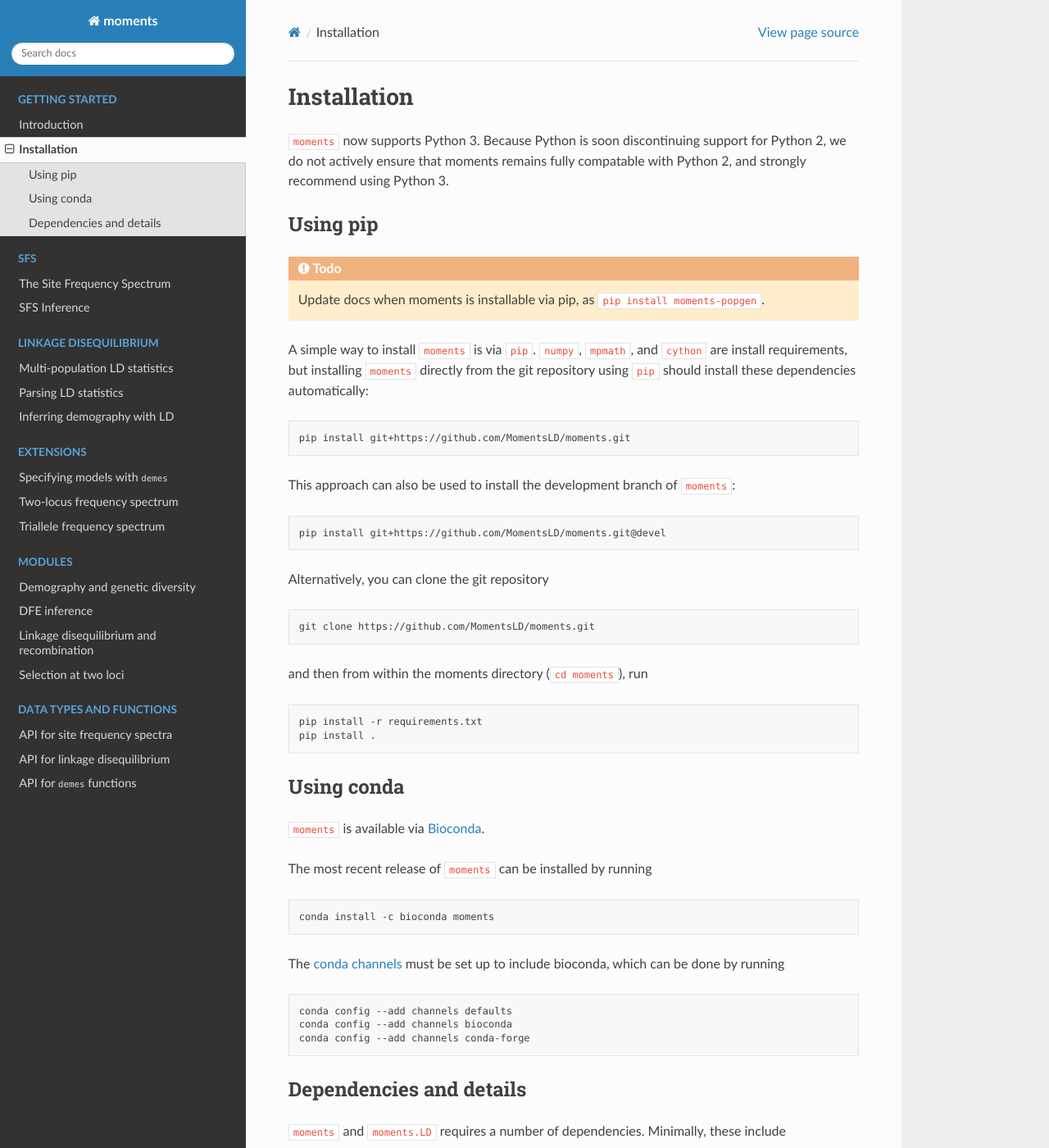
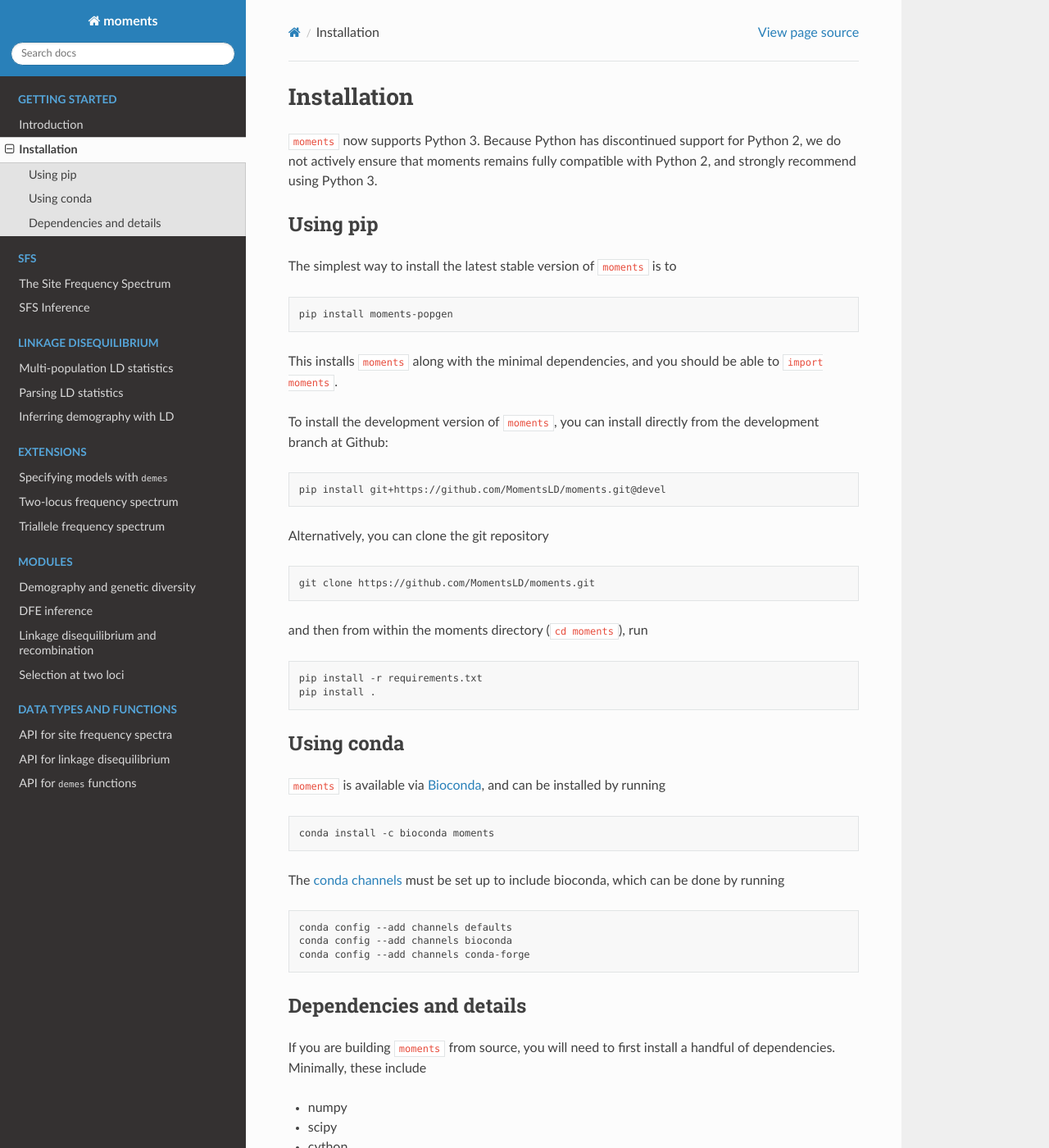
Before and after one commit to MomentsLD/moments, a Sphinx documentation site: the page built from docs/installation.rst, in a window 1280 px wide and 1400 px high. Shown: the whole window at 82% size. Built offline with Sphinx 7.4.7 and the Read the Docs theme 2.0.0, drawn with Linux system fonts in a browser that asks for light colours; some of the changed text lies outside the part shown.

Commit message:
Update installation docs

```diff
--- a/docs/installation.rst
+++ b/docs/installation.rst
@@ -2,25 +2,24 @@
 Installation
 ============
 
-``moments`` now supports Python 3. Because Python is soon discontinuing support for
-Python 2, we do not actively ensure that moments remains fully compatable with Python
-2, and strongly recommend using Python 3.
+``moments`` now supports Python 3. Because Python has discontinued support for
+Python 2, we do not actively ensure that moments remains fully compatible with
+Python 2, and strongly recommend using Python 3.
 
 Using pip
 =========
 
-.. todo::
-    Update docs when moments is installable via pip, as ``pip install moments-popgen``.
-
-A simple way to install ``moments`` is via ``pip``. ``numpy``, ``mpmath``, and ``cython``
-are install requirements, but installing ``moments`` directly from the git repository
-using ``pip`` should install these dependencies automatically:
+The simplest way to install the latest stable version of ``moments`` is to
 
 .. code-block:: bash
 
-   pip install git+https://github.com/MomentsLD/moments.git
+    pip install moments-popgen
 
-This approach can also be used to install the development branch of ``moments``:
+This installs ``moments`` along with the minimal dependencies, and you should
+be able to ``import moments``.
+
+To install the development version of ``moments``, you can install directly
+from the development branch at Github:
 
 .. code-block:: bash
 
@@ -43,16 +42,16 @@ and then from within the moments directory (``cd moments``), run
 Using conda
 ===========
 
-``moments`` is available via `Bioconda <https://anaconda.org/bioconda/moments>`_.
-
-The most recent release of ``moments`` can be installed by running
+``moments`` is available via `Bioconda
+<https://anaconda.org/bioconda/moments>`_, and can be installed by running
 
 .. code-block:: bash
 
    conda install -c bioconda moments
 
-The `conda channels <https://bioconda.github.io/user/install.html#set-up-channels>`_
-must be set up to include bioconda, which can be done by running
+The `conda channels
+<https://bioconda.github.io/user/install.html#set-up-channels>`_ must be set up
+to include bioconda, which can be done by running
 
 .. code-block:: bash
 
@@ -65,8 +64,8 @@ must be set up to include bioconda, which can be done by running
 Dependencies and details
 ========================
 
-``moments`` and ``moments.LD`` requires a number of dependencies. Minimally,
-these include
+If you are building ``moments`` from source, you will need to first install
+a handful of dependencies. Minimally, these include
 
 - numpy
 
@@ -79,8 +78,8 @@ these include
 - demes
 
 
-All dependencies are listed in `requirements.txt`, and can be install together
-using
+All dependencies are listed in `requirements.txt`, and can be installed
+together using
 
 .. code-block:: bash
 
@@ -95,8 +94,8 @@ moments directory and then running
 
    conda install --file requirements.txt
 
-Once dependencies are installed, to install ``moments``, run the following commands
-in the moments directory:
+Once dependencies are installed, to install ``moments``, run the following
+commands in the moments directory:
 
 .. code-block:: bash
 
--- a/docs/introduction.rst
+++ b/docs/introduction.rst
@@ -60,6 +60,11 @@ If you use ``moments.TwoLocus`` in your research, please cite:
 **********
 Change log
 **********
+
+1.2.0
+=====
+
+-
 
 1.1.18
 ======
```
Also changed, not shown: other parts of docs/installation.rst (+8 -6 lines), README.md (+56 -59 lines).
